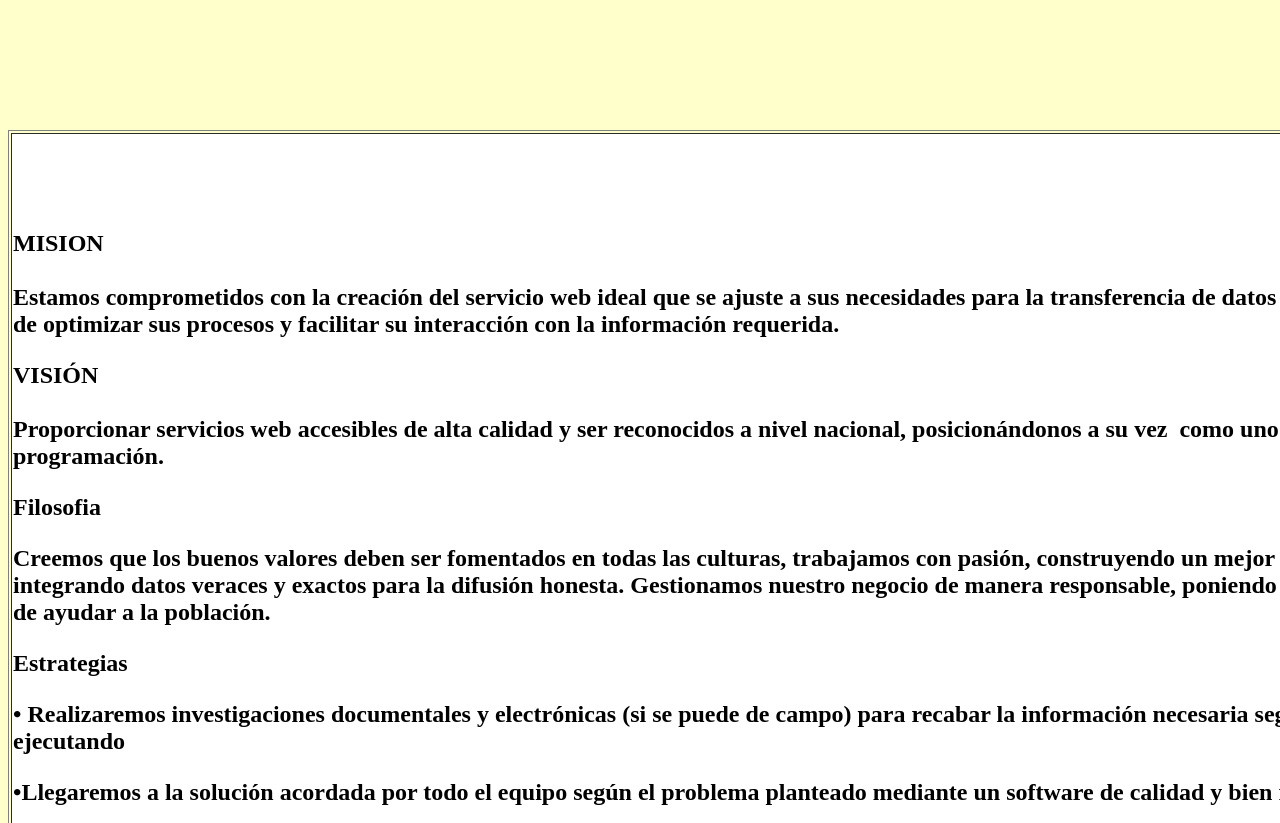
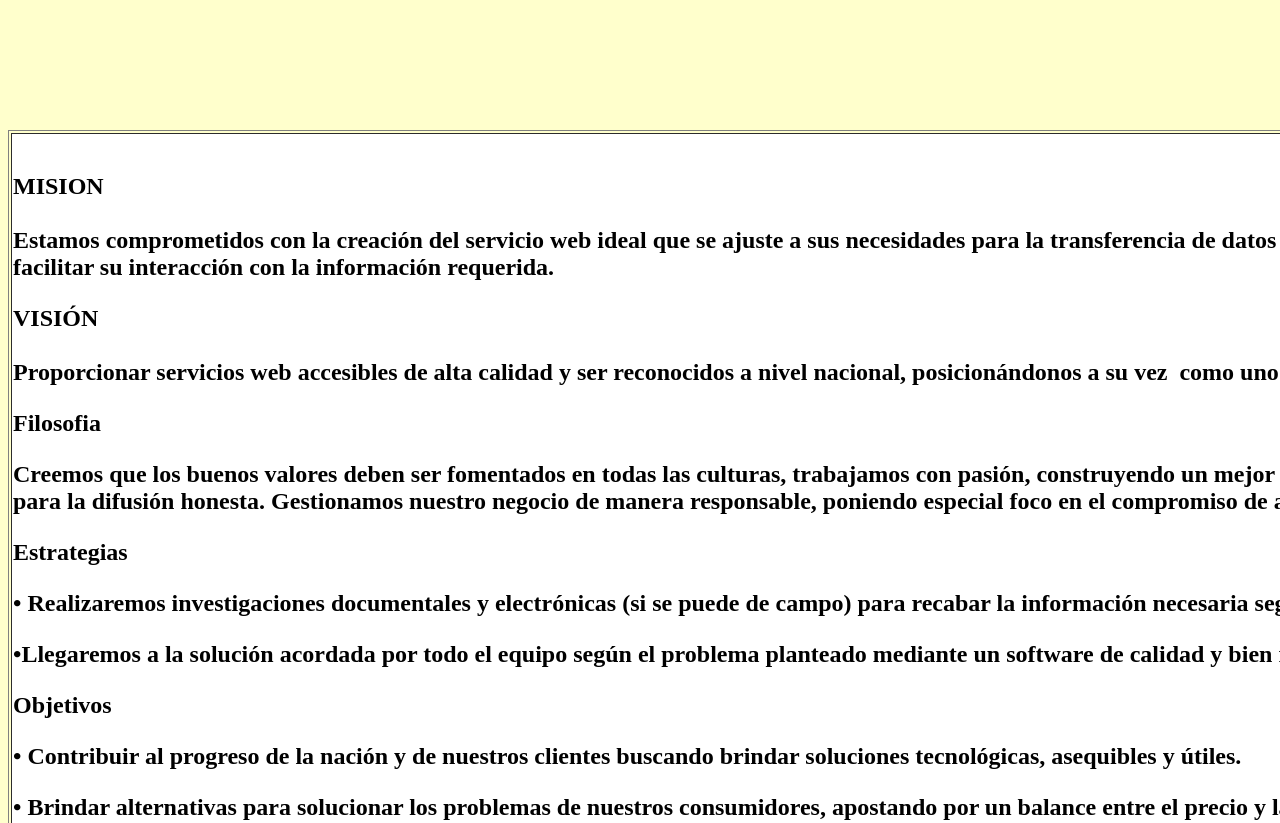
Before and after one commit to Angel-A-S/4IV9_Proyecto_Aula_Equipo_5_Racoon_Systems, a plain HTML site: page Conocenos/conocenos.html in a window 1280 px wide. Shown: the part 480-1303 px from the top of the page. Drawn offline with Linux system fonts and the light colour scheme.

Commit message:
Conocenos rs

```diff
--- a/Conocenos/conocenos.html
+++ b/Conocenos/conocenos.html
@@ -50,9 +50,9 @@ function MM_preloadImages() { //v3.0
 <p>&nbsp;</p>
 <p>&nbsp;</p>
 <p>&nbsp;</p>
-<table width="1608" border="1">
+<table width="1906" border="1">
   <tr>
-    <td width="1598" height="997" bgcolor="#FFFFFF"><p><strong>MISION </strong><br />
+    <td width="1896" height="801" bgcolor="#FFFFFF"><p><strong>MISION </strong><br />
         <br />
 Estamos comprometidos con la creación del servicio web ideal que se ajuste a  sus necesidades para la transferencia de datos de su empresa con la finalidad de optimizar sus  procesos y facilitar su interacción con la  información requerida.</p>
     <p class="zdfb"><strong>VISIÓN</strong><br />
```
